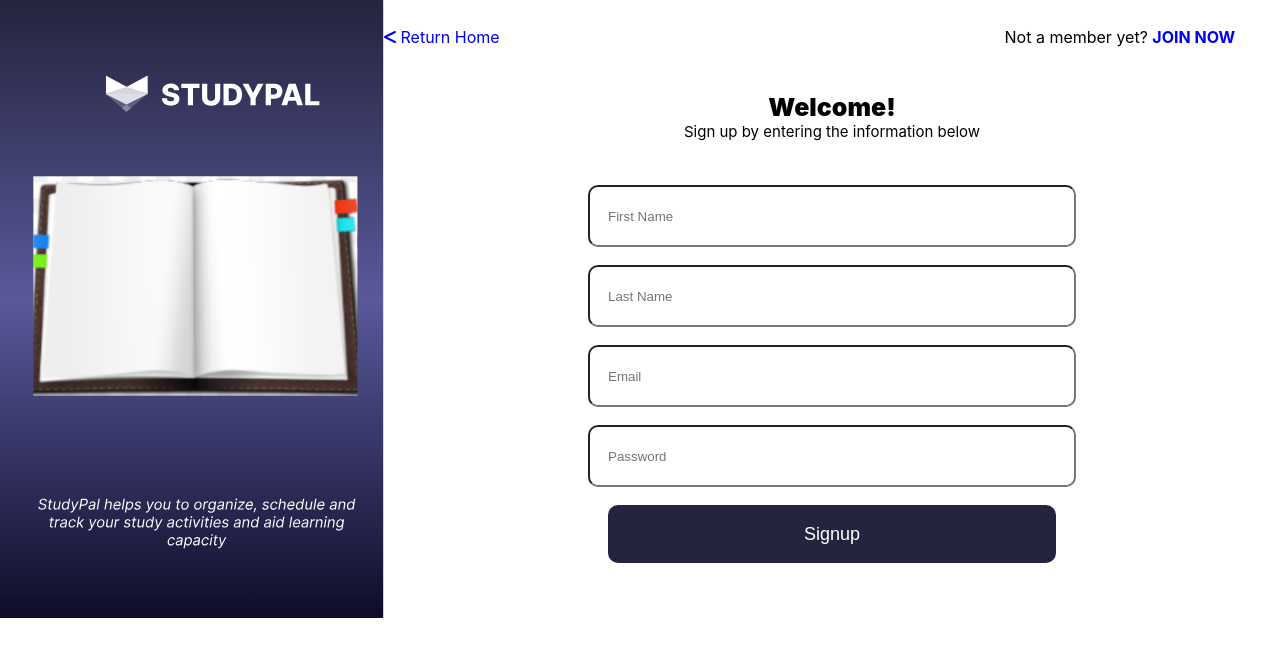
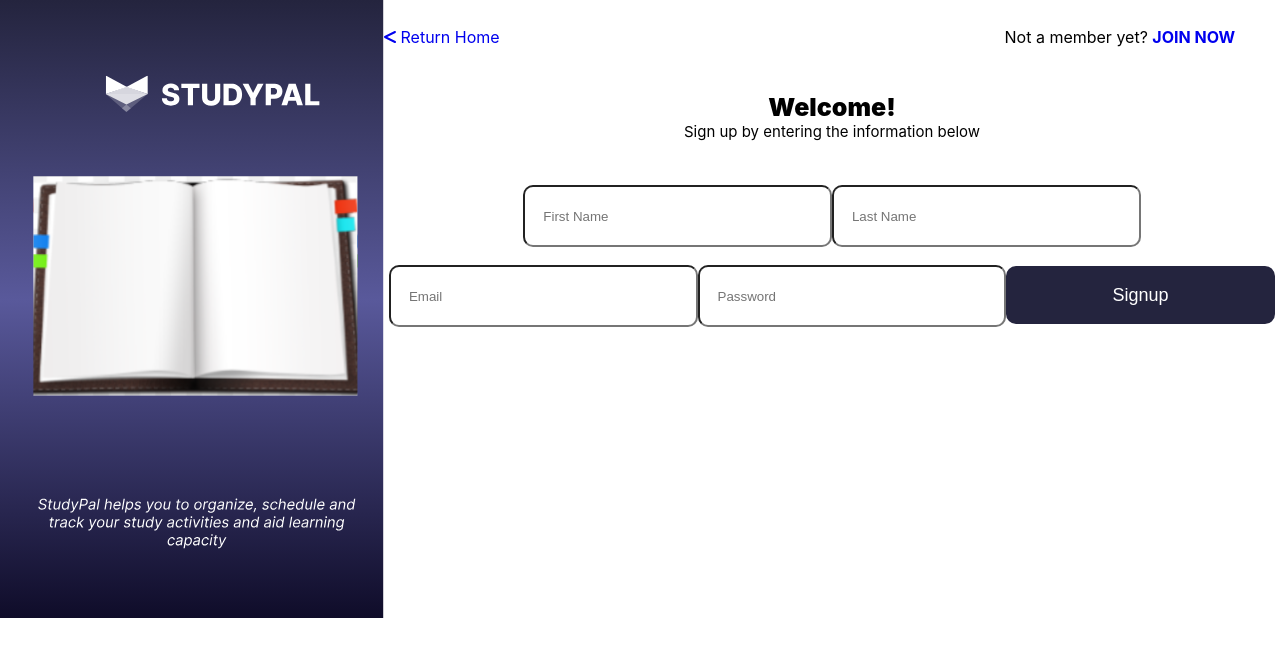
Before and after one commit to StudyPal-FrontEnd/studypal-frontend, a React (Create React App) app: page /signup in a window 1280 px wide. Shown: the top 656 px of the page. Built offline with nearby package versions, Linux system fonts and the light colour scheme.

Commit message:
branches created

```diff
--- a/public/index.html
+++ b/public/index.html
@@ -24,7 +24,7 @@
       work correctly both with client-side routing and a non-root public URL.
       Learn how to configure a non-root public URL by running `npm run build`.
     -->
-    <title>React App</title>
+    <title>StudyPal</title>
   </head>
   <body>
     <noscript>You need to enable JavaScript to run this app.</noscript>
--- a/src/container/pages/components/auth/Login.jsx
+++ b/src/container/pages/components/auth/Login.jsx
@@ -48,7 +48,7 @@ const Login = () => {
                             type="password"
                             onChange={(e) => handlePasswordChange(e)}
                             name="password" id="password" placeholder='Password'
-                        />
+                        /> <br />
                         <button className="paging-btn" onClick={() => navigate('/dashboard')}>Login</button>
                         <p>Having issue with your password?</p>
                     </form>
--- a/src/container/pages/styles/AuthPages.css
+++ b/src/container/pages/styles/AuthPages.css
@@ -61,7 +61,7 @@ a {
 }
 
 input {
-  width: 50%;
+  width: 30%;
   height: 15%;
   border-radius: 10px;
   margin-bottom: 2%;
@@ -75,11 +75,12 @@ input {
   font-size: 18px;
   border: none;
   border-radius: 8px;
-  width: 50%;
+  width: 30%;
   height: 15%;
   border-radius: 10px;
   margin-bottom: 2%;
   cursor: pointer;
+  padding: 0% 2%;
 }
 
 .paging-btn:hover {
```
